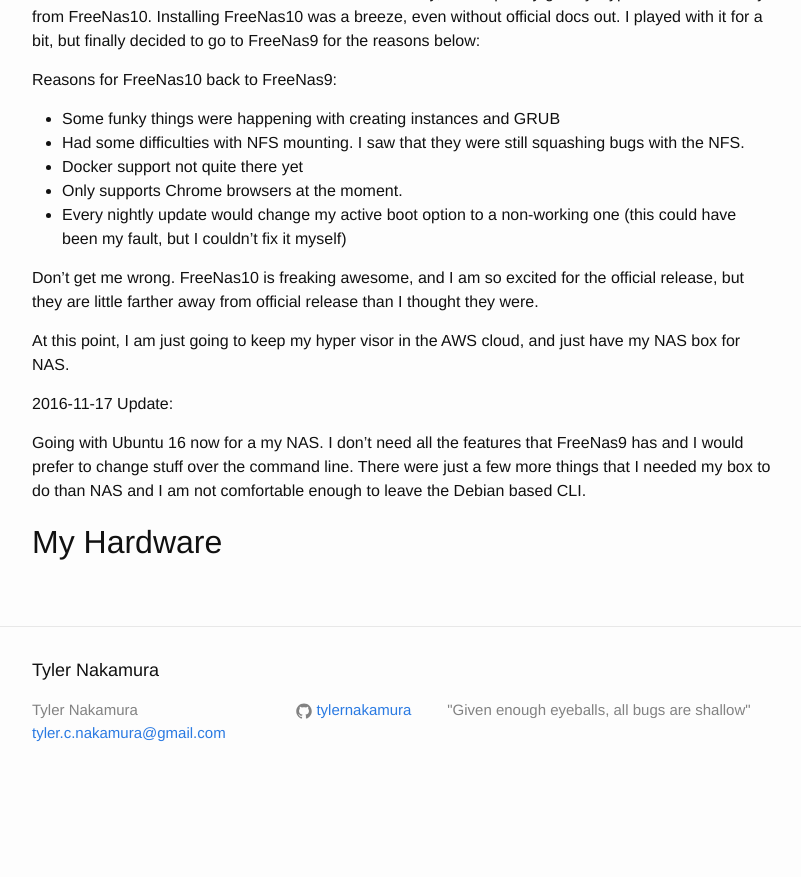
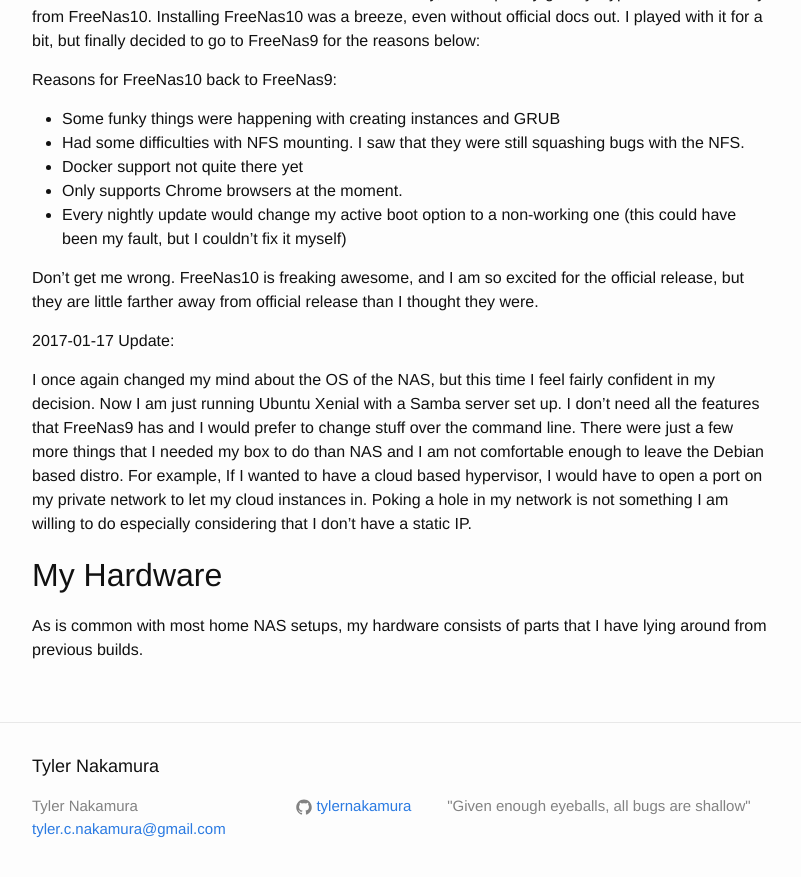
Before and after one commit to ahlim0m/tylernakamura.github.io, a Jekyll site: the page built from _posts/2016-10-29-my-first-nas.markdown, in a window 1280 px wide and 900 px high, scrolled down 891 px. Shown: the top 877 px of the window, without its empty margins (238-1039 px from the left). Built offline with Jekyll 4.4.1, drawn with Linux system fonts in a browser that asks for light colours; before the commit the page ends 1695 px from its top, so only the background shows below that.

Commit message:
update nas post

```diff
--- a/_posts/2016-10-29-my-first-nas.markdown
+++ b/_posts/2016-10-29-my-first-nas.markdown
@@ -6,7 +6,6 @@
 published: True
 categories: nas freenas freenas10 freenas9 esxi cloud home server lab ubuntu
 ---
-
 
 # POST IS CURRENTLY UNFINISHED - WORK IN PROGRESS - 2016-11-04
 
@@ -41,10 +40,14 @@
 
 Don't get me wrong. FreeNas10 is freaking awesome, and I am so excited for the official release, but they are little farther away from official release than I thought they were.
 
-At this point, I am just going to keep my hyper visor in the AWS cloud, and just have my NAS box for NAS.
+2017-01-17 Update:
 
-2016-11-17 Update:
-
-Going with Ubuntu 16 now for a my NAS. I don't need all the features that FreeNas9 has and I would prefer to change stuff over the command line. There were just a few more things that I needed my box to do than NAS and I am not comfortable enough to leave the Debian based CLI.
+I once again changed my mind about the OS of the NAS, but this time I feel fairly confident in my decision.
+Now I am just running Ubuntu Xenial with a Samba server set up. I don't need all the features that FreeNas9 has and I would prefer to change stuff over the command line.
+There were just a few more things that I needed my box to do than NAS and I am not comfortable enough to leave the Debian based distro.
+For example, If I wanted to have a cloud based hypervisor, I would have to open a port on my private network to let my cloud instances in.
+Poking a hole in my network is not something I am willing to do especially considering that I don't have a static IP.
 
 ## My Hardware
+
+As is common with most home NAS setups, my hardware consists of parts that I have lying around from previous builds.
```
